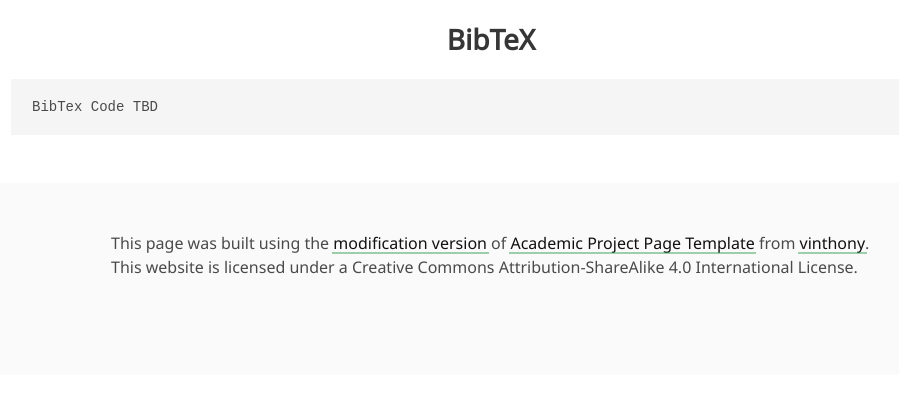
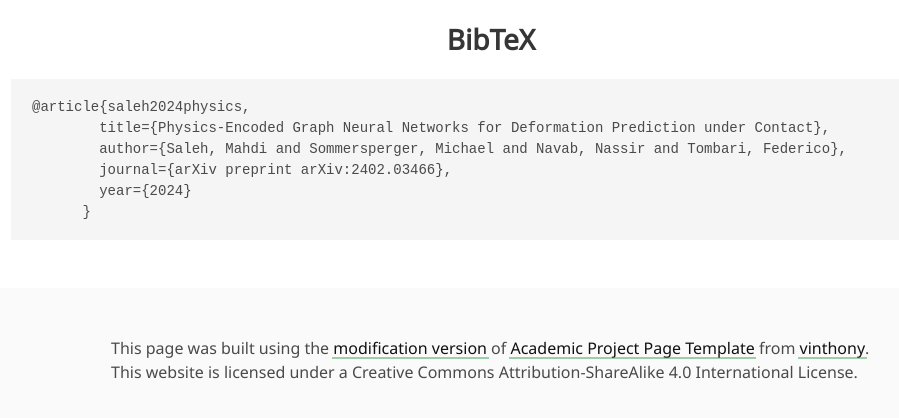
Before and after one commit to mahdi-slh/mahdi-slh.github.io, a Jekyll site: the page DeformContact.html, which Jekyll copies as it is, in a window 1280 px wide and 900 px high, scrolled down 1655 px, cut to the strip 420-838 px from the top of the window. Shown: the whole strip, without its empty margins (149-1048 px from the left). Built offline with Jekyll 4.4.1, drawn with Linux system fonts in a browser that asks for light colours; nearby versions of some CDN libraries; some web fonts are replaced; library files that are not in the unit come from our copies; a style sheet for code colours, icons or effects is not loaded; before the commit the page ends 2450 px from its top, so only the background shows below that.

Commit message:
updated bib

```diff
--- a/DeformContact.html
+++ b/DeformContact.html
@@ -204,7 +204,12 @@
   <section class="section" id="BibTeX">
     <div class="container is-max-desktop content">
       <h2 class="title">BibTeX</h2>
-      <pre><code>BibTex Code TBD</code></pre>
+      <pre><code>@article{saleh2024physics,
+        title={Physics-Encoded Graph Neural Networks for Deformation Prediction under Contact},
+        author={Saleh, Mahdi and Sommersperger, Michael and Navab, Nassir and Tombari, Federico},
+        journal={arXiv preprint arXiv:2402.03466},
+        year={2024}
+      }</code></pre>
     </div>
 </section>
 <!--End BibTex citation -->
```
